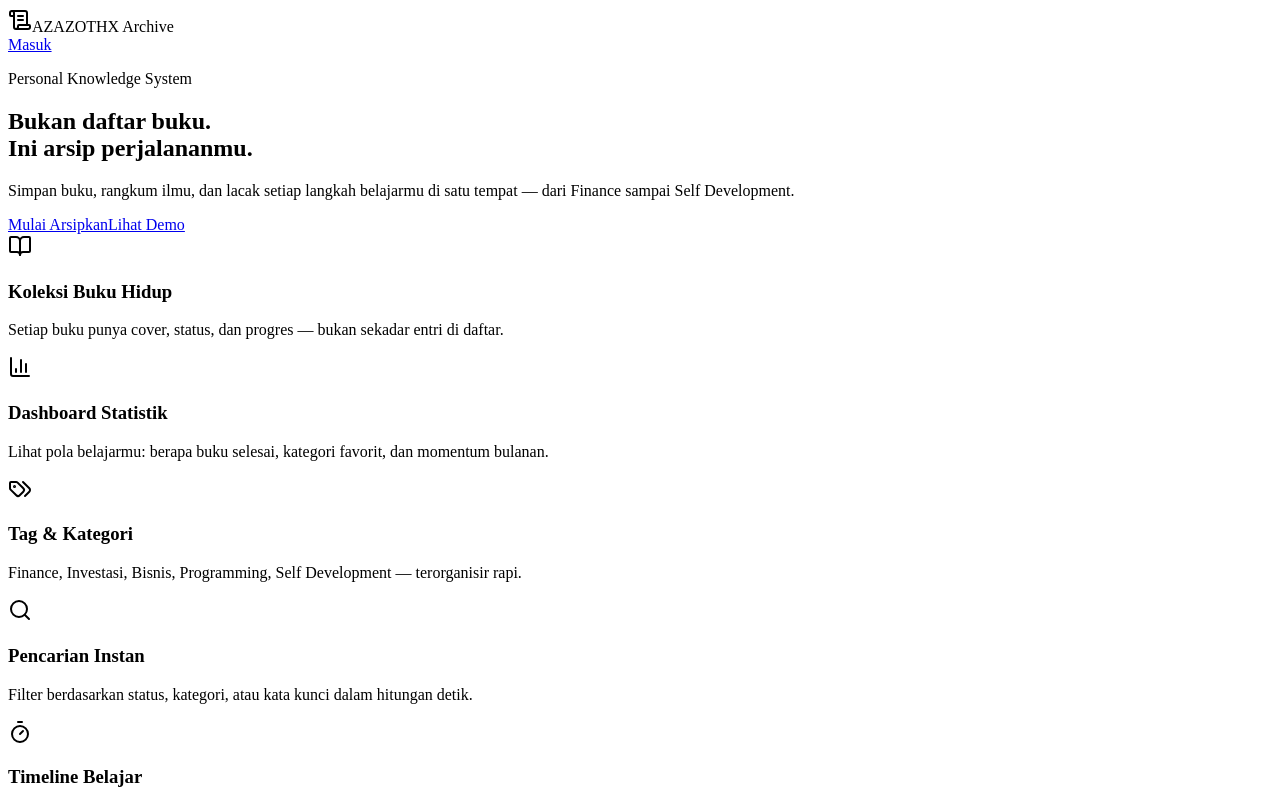
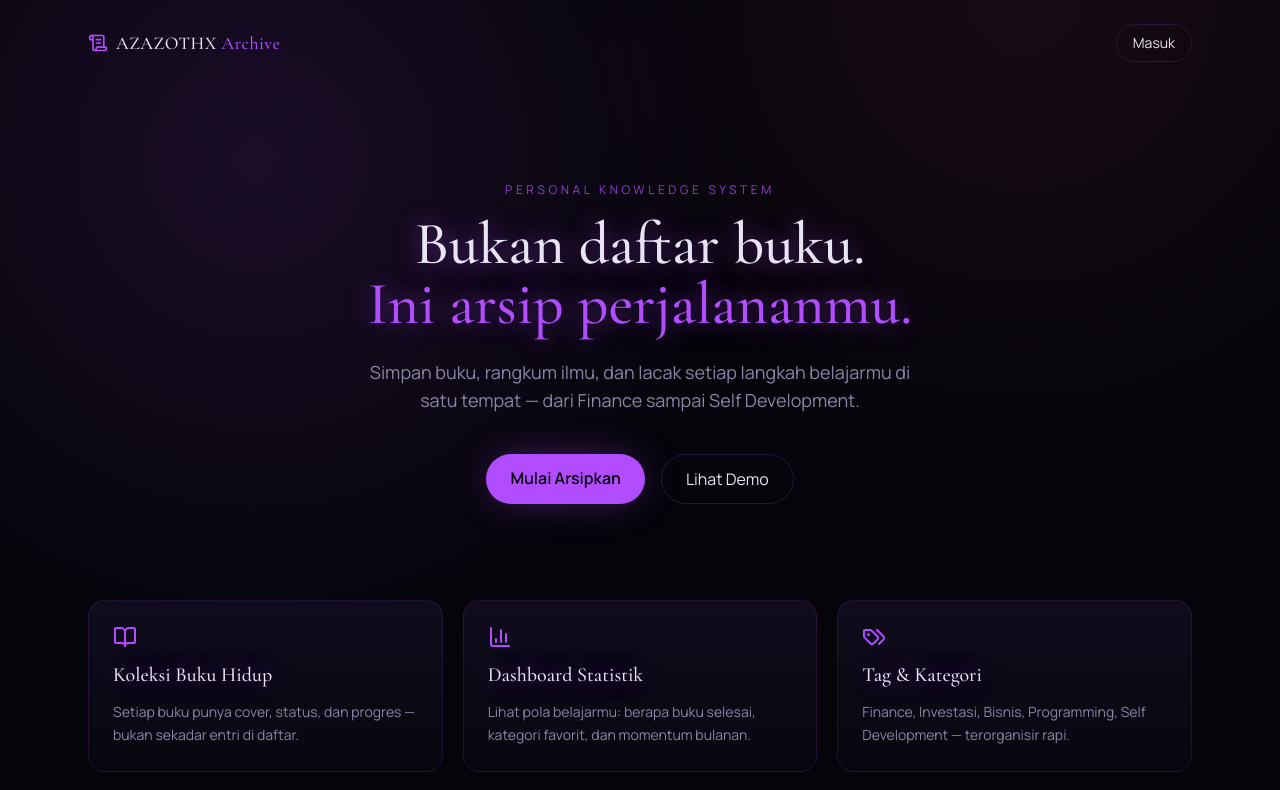
Before and after one commit to anonimm2211o-sys/azazothx-archive, a Next.js app: page / in a window 1280 px wide. Shown: the top 790 px of the page. Built offline with nearby package versions, Linux system fonts and the light colour scheme.

Commit message:
Add files via upload

```diff
--- /dev/null
+++ b/src/app/globals.css
@@ -0,0 +1,65 @@
+@tailwind base;
+@tailwind components;
+@tailwind utilities;
+
+:root {
+  --font-display: "Cormorant Garamond", serif;
+  --font-body: "Manrope", sans-serif;
+  --font-mono: "JetBrains Mono", monospace;
+}
+
+html {
+  scroll-behavior: smooth;
+}
+
+body {
+  background-color: #05040a;
+  color: #e8e4f4;
+  font-family: var(--font-body);
+}
+
+/* Signature glass panel used across the app */
+.glass {
+  background: linear-gradient(180deg, rgba(23, 17, 41, 0.65), rgba(11, 9, 18, 0.55));
+  backdrop-filter: blur(18px);
+  -webkit-backdrop-filter: blur(18px);
+  border: 1px solid rgba(177, 76, 255, 0.14);
+}
+
+.glass-hover {
+  transition: border-color 0.25s ease, box-shadow 0.25s ease, transform 0.25s ease;
+}
+.glass-hover:hover {
+  border-color: rgba(177, 76, 255, 0.4);
+  box-shadow: 0 0 40px -10px rgba(177, 76, 255, 0.45);
+  transform: translateY(-2px);
+}
+
+.text-glow {
+  text-shadow: 0 0 24px rgba(177, 76, 255, 0.55);
+}
+
+/* Thin neon scrollbar */
+::-webkit-scrollbar {
+  width: 8px;
+}
+::-webkit-scrollbar-track {
+  background: #0b0912;
+}
+::-webkit-scrollbar-thumb {
+  background: #3a2a5c;
+  border-radius: 8px;
+}
+::-webkit-scrollbar-thumb:hover {
+  background: #b14cff;
+}
+
+@media (prefers-reduced-motion: reduce) {
+  *,
+  *::before,
+  *::after {
+    animation-duration: 0.01ms !important;
+    animation-iteration-count: 1 !important;
+    transition-duration: 0.01ms !important;
+  }
+}
--- /dev/null
+++ b/src/app/layout.tsx
@@ -0,0 +1,41 @@
+import type { Metadata } from "next";
+import { Cormorant_Garamond, Manrope, JetBrains_Mono } from "next/font/google";
+import "./globals.css";
+
+const display = Cormorant_Garamond({
+  subsets: ["latin"],
+  weight: ["500", "600", "700"],
+  variable: "--font-display",
+});
+const body = Manrope({
+  subsets: ["latin"],
+  weight: ["400", "500", "600", "700"],
+  variable: "--font-body",
+});
+const mono = JetBrains_Mono({
+  subsets: ["latin"],
+  weight: ["400", "500"],
+  variable: "--font-mono",
+});
+
+export const metadata: Metadata = {
+  title: "AZAZOTHX Archive — Personal Knowledge System",
+  description:
+    "Tempat menyimpan perjalanan belajar pribadi: buku, ilmu, rangkuman, dan catatan.",
+};
+
+export default function RootLayout({
+  children,
+}: {
+  children: React.ReactNode;
+}) {
+  return (
+    <html lang="id" className="dark">
+      <body
+        className={`${display.variable} ${body.variable} ${mono.variable} bg-void bg-grid-glow bg-fixed min-h-screen antialiased`}
+      >
+        {children}
+      </body>
+    </html>
+  );
+}
```
